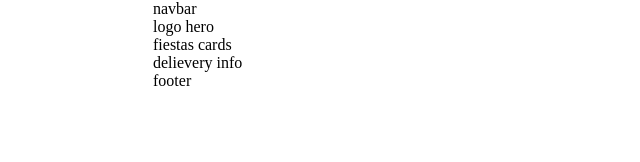
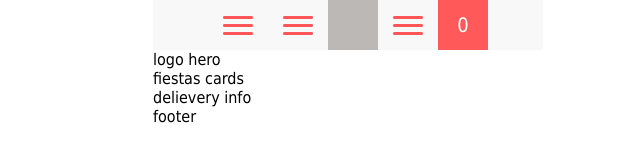
Before and after one commit to Learning-X/202201-W1CHWK-lucstpierre-edgaralcolea, a website: page index.html in a window 1280 px wide. Shown: the whole page, without its empty margins (292-932 px from the left). Drawn offline with Linux system fonts and the light colour scheme.

Commit message:
Added icons to assets folder and header structure

```diff
--- a/index.html
+++ b/index.html
@@ -14,8 +14,12 @@
   </head>
   <body>
     <div class="ROOT">
-      <header>
-        <navbar> navbar </navbar>
+      <header class="navbar">
+          <img class="navbar__icon" src="assets/images/burger-menu.png"></img>
+          <img class="navbar__icon" src="assets/images/burger-menu.png"></img>
+          <div class="navbar__search"></div>
+          <img class="navbar__icon" src="assets/images/burger-menu.png"></img>
+          <div class="navbar__cart"><p class="navbar__cart__count">0</p></div>
       </header>
 
       <main>
--- a/styles/sass/_base.scss
+++ b/styles/sass/_base.scss
@@ -3,12 +3,14 @@
 *::before {
   margin: 0;
   padding: 0;
-  box-sizing: inherit;
+  box-sizing: border-box;
 }
 
 html {
   // This defines what 1rem is
   font-size: 62.5%; //1 rem = 10px; 10px/16px = 62.5%
+  font-family: "Myriad Pro", "Myriad Web", "Tahoma", "Helvetica", "Arial",
+    sans-serif;
 }
 
 .ROOT {
--- a/styles/sass/styles.scss
+++ b/styles/sass/styles.scss
@@ -1 +1,29 @@
 @use "base";
+.navbar {
+  background-color: #f8f8f8;
+  height: 5rem;
+  display: flex;
+  justify-content: center;
+  align-items: center;
+  &__icon {
+    padding: 1.5rem;
+  }
+  &__search {
+    background-color: #bbb8b6;
+    height: 5rem;
+    width: 5rem;
+  }
+  &__cart {
+    background-color: #ff5959;
+    height: 5rem;
+    width: 5rem;
+    position: relative;
+    display: flex;
+    align-items: center;
+    justify-content: center;
+  }
+  &__cart__count {
+    color: #fff;
+    font-size: 2rem;
+  }
+}
```
Also changed, not shown: assets/images/burger-menu.png (added), styles/styles.css, 1 other file.
